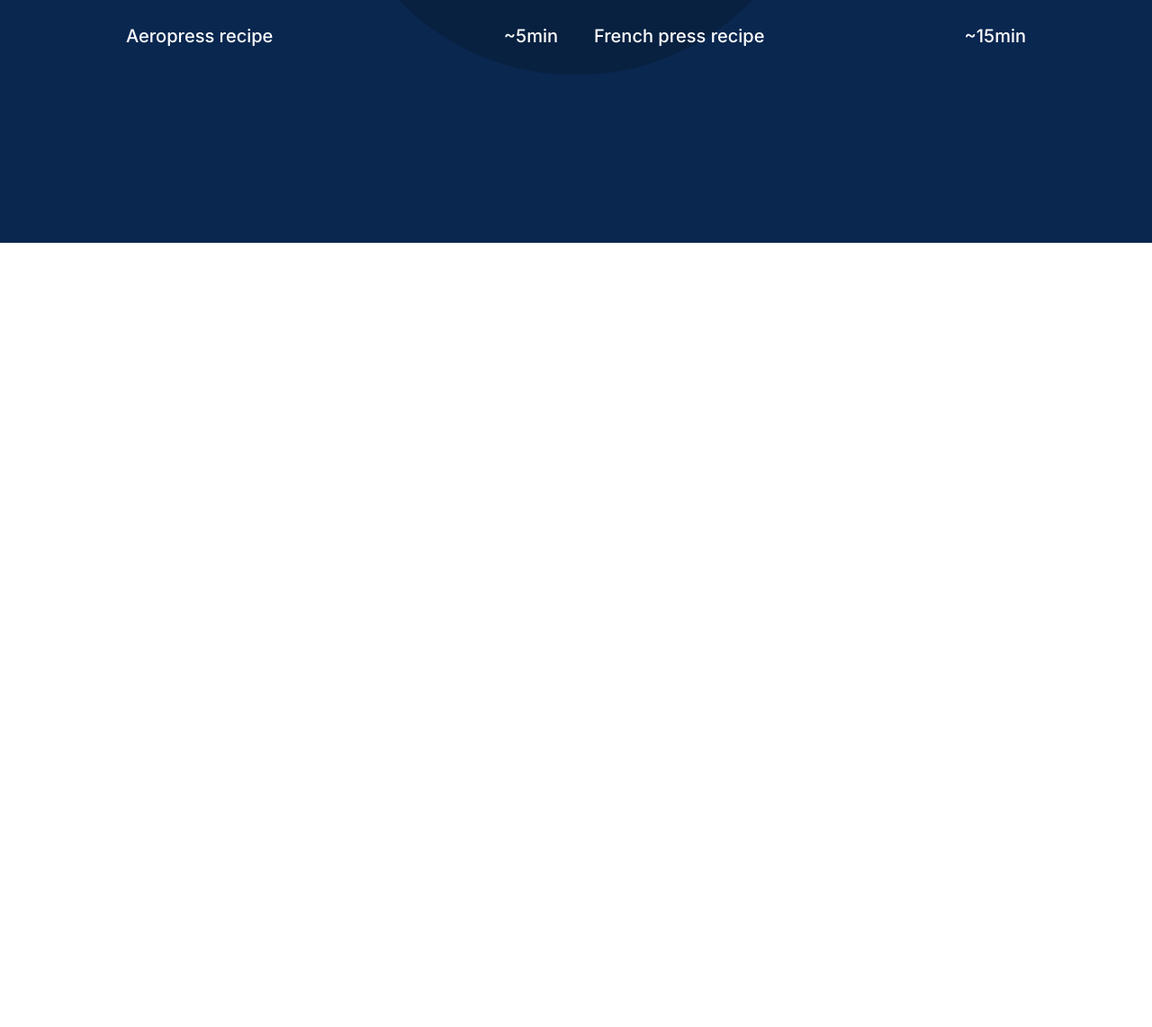
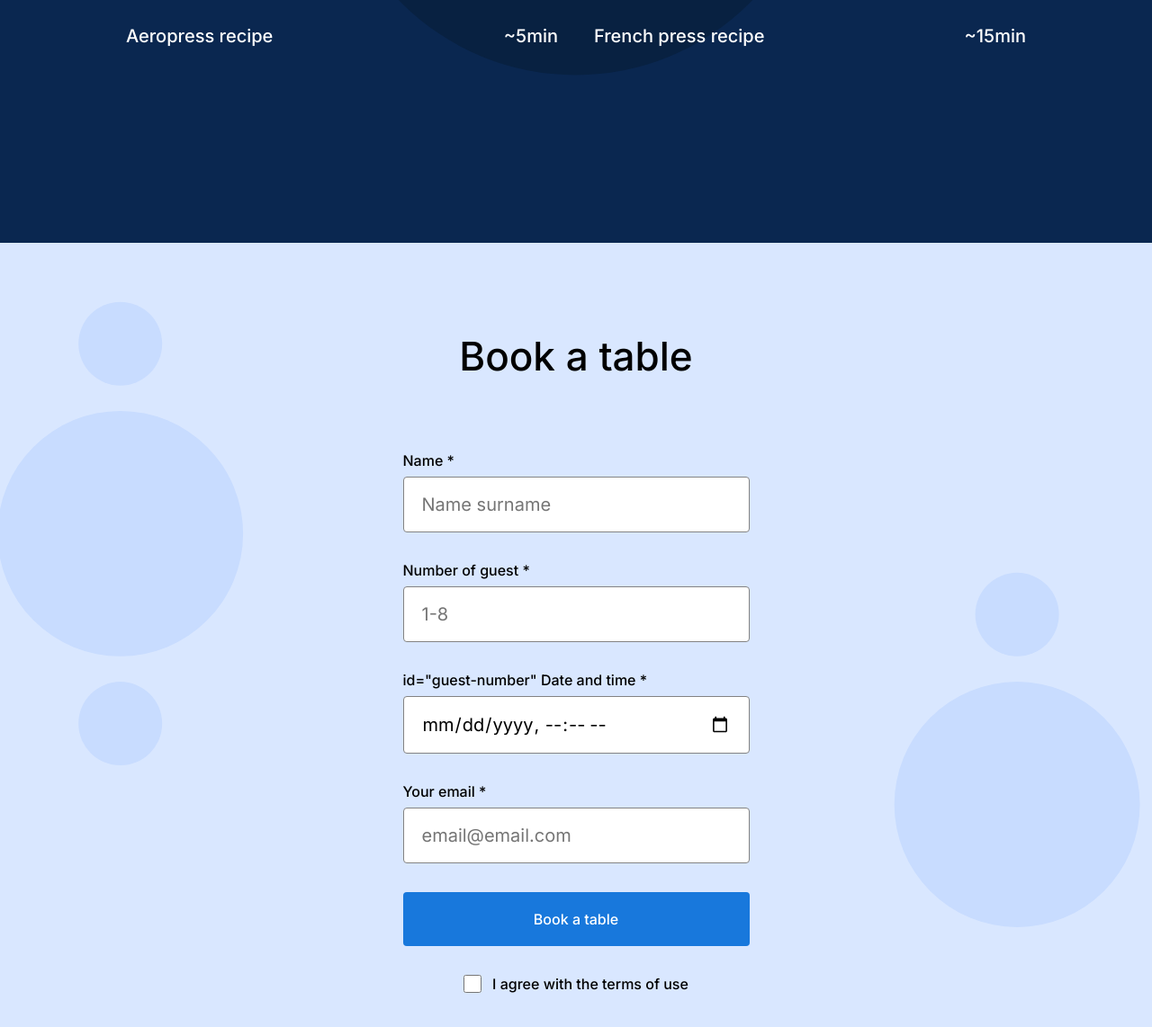
Before and after one commit to GihraL/se_project_coffeeshop, a plain HTML site: page index.html in a window 1280 px wide. Shown: the part 1462-2604 px from the top of the page at 90% size. Before the commit the page ends 1732 px from the top, so only its background shows below. Drawn offline with Linux system fonts and the light colour scheme.

Commit message:
new update for my project

```diff
--- a/index.html
+++ b/index.html
@@ -101,7 +101,53 @@
             </li>
           </ul>
         </section>
-        <section id="book-a-table" class="reservation"></section>
+        <section id="book-a-table" class="reservation">
+          <h2 class="reservation__title">Book a table</h2>
+          <form class="reservation__form form">
+            <fieldset class="form__fieldset">
+              <label for="name-input" class="form__label">
+                Name *
+                <input
+                  type="text"
+                  class="form__input"
+                  id="name-input"
+                  required
+                  placeholder="Name surname"
+                />
+              </label>
+              <label for="name-input" class="form__label">
+                Number of guest *
+                <input
+                  type="number"
+                  class="form__input"
+                  required
+                  placeholder="1-8"
+                  min="1"
+                  max="8"
+                />
+                id="guest-number"
+              </label>
+              <label for="form_label" class="form__label">
+                Date and time *
+                <input type="datetime-local" class="form__input" required />
+              </label>
+              <label for="" class="form__label">
+                Your email *
+                <input
+                  type="email"
+                  class="form__input"
+                  required
+                  placeholder="email@email.com"
+                />
+              </label>
+            </fieldset>
+            <button class="form__button">Book a table</button>
+            <label for="" class="form__label form__label_type_checkbox">
+              I agree with the terms of use
+              <input type="checkbox" class="form__checkbox" />
+            </label>
+          </form>
+        </section>
         <section id="menu" class="menu"></section>
         <section id="recipes" class="about"></section>
       </main>
--- a/pages/index.css
+++ b/pages/index.css
@@ -145,3 +145,82 @@
   font-size: 20px;
   line-height: 30px;
 }
+.reservation {
+  padding: 100px 0 120px;
+  background: center / cover no-repeat #d9e7ff
+    url(../images/background_reservation.svg);
+}
+
+.reservation__title {
+  margin: 0 0 80px;
+  text-align: center;
+  font-family: Inter;
+  font-style: normal;
+  font-weight: 500;
+  font-size: 44px;
+  line-height: 52px;
+}
+.reservation__form {
+  margin: 0 auto;
+}
+.form {
+  max-width: 385px;
+}
+.form__fieldset {
+  margin: 0;
+  padding: 0;
+  border: none;
+}
+.form__label {
+  font-family: Inter;
+  font-style: normal;
+  font-weight: 500;
+  font-size: 16px;
+  line-height: 20px;
+}
+
+.form__input {
+  display: block;
+  width: 100%;
+  box-sizing: border-box;
+  padding: 15px 20px;
+  margin: 8px 0 32px;
+  border: 1px solid #838383;
+  border-radius: 4px;
+  color: #000;
+  font-family: Inter;
+  font-style: normal;
+  font-weight: normal;
+  font-size: 20px;
+  line-height: 30px;
+}
+
+.form__button {
+  border: none;
+  padding: 20px 0;
+  border-radius: 4px;
+  margin-bottom: 32px;
+  width: 100%;
+  color: #ffffff;
+  background-color: #1878dc;
+  transition: background-color 4s line 4s;
+  font-family: Inter;
+  font-style: normal;
+  font-weight: 500;
+  font-size: 16px;
+  line-height: 20px;
+}
+.button:hover {
+  background-color: #3f96f3;
+}
+.form__checkbox {
+  border-radius: 2px;
+  width: 20px;
+  height: 20px;
+}
+.form__label_type_checkbox {
+  display: flex;
+  gap: 12px;
+  justify-content: center;
+  flex-direction: row-reverse;
+}
```
